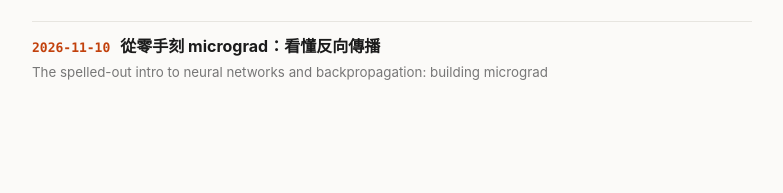
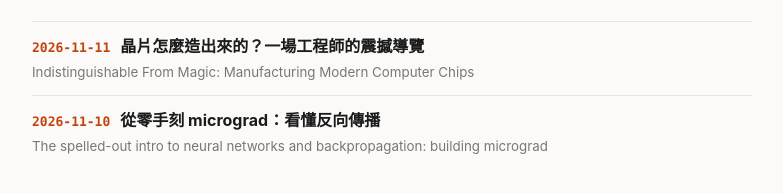
Before and after one commit to BRZDer/hn-daily, a plain HTML site: page index.html in a window 1280 px wide. Shown: the part 109-302 px from the top of the page, without its empty margins (248-1031 px from the left). Drawn offline with Linux system fonts and the light colour scheme.

Commit message:
每日一片 2026-11-11

```diff
--- a/index.html
+++ b/index.html
@@ -10,4 +10,4 @@ a{color:var(--fg);text-decoration:none;font-weight:700;display:block} a:hover{co
 a span{color:var(--ac);font:600 13px ui-monospace,Menlo,monospace;margin-right:10px}
 small{color:var(--mu);display:block;margin-top:2px}</style></head><body>
 <h1>HN 每日一片</h1><p class="s">Hacker News 網友多年來反覆推薦的影片，每天一支中文重點 PDF。</p>
-<ul><li><a href="2026-11-10.pdf"><span>2026-11-10</span>從零手刻 micrograd：看懂反向傳播</a><small>The spelled-out intro to neural networks and backpropagation: building micrograd</small></li></ul></body></html>
+<ul><li><a href="2026-11-11.pdf"><span>2026-11-11</span>晶片怎麼造出來的？一場工程師的震撼導覽</a><small>Indistinguishable From Magic: Manufacturing Modern Computer Chips</small></li><li><a href="2026-11-10.pdf"><span>2026-11-10</span>從零手刻 micrograd：看懂反向傳播</a><small>The spelled-out intro to neural networks and backpropagation: building micrograd</small></li></ul></body></html>
```
Also changed, not shown: manifest.json, 1 other file.
